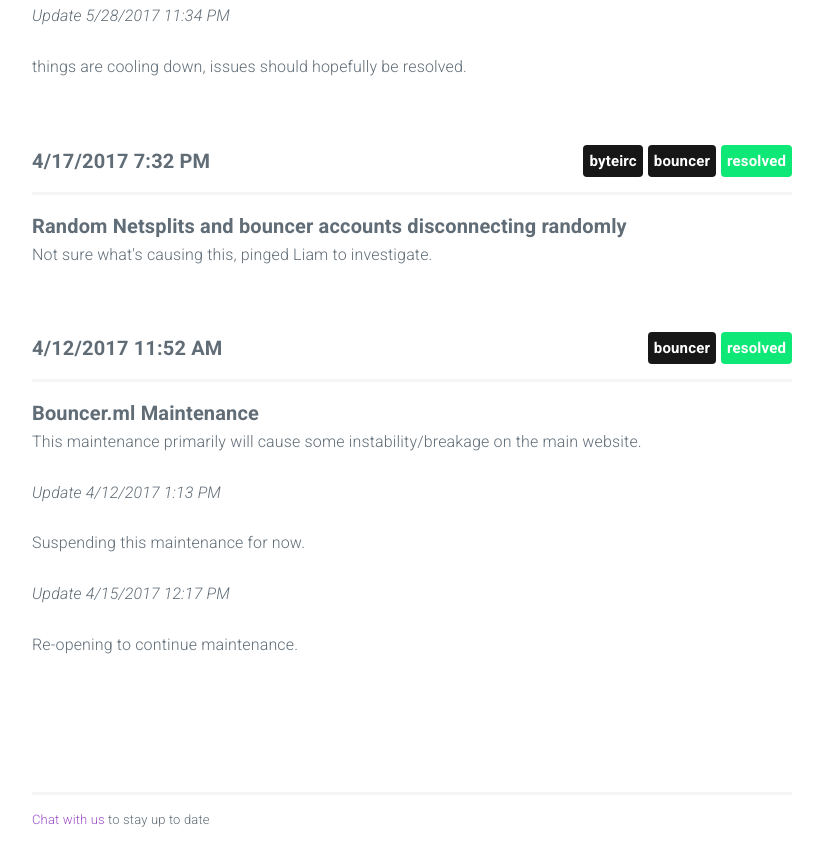
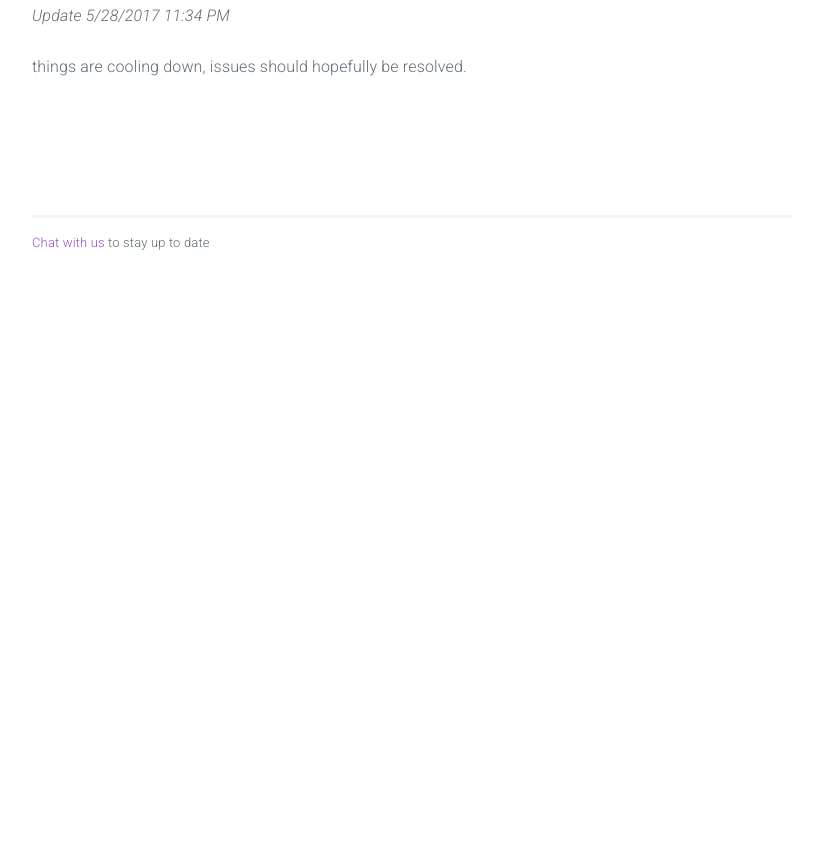
Before and after one commit to ProtheanGod/status, a plain HTML site: page index.html in a window 1280 px wide. Shown: the part 2339-3195 px from the top of the page, without its empty margins (228-1051 px from the left). After the commit the page ends 2617 px from the top, so only its background shows below. Drawn offline with nearby package versions, Linux system fonts and the light colour scheme; no server answers.

Commit message:
update index

```diff
--- a/index.html
+++ b/index.html
@@ -194,50 +194,6 @@
 
 					</div>
 
-					<div class="incident">
-						<span class="date moment">2017-04-17 19:32:18 UTC</span>
-
-
-							<span class="label operational float-right" data-l10n-id="resolved">resolved</span>
-
-
-							<span class="label system float-right">bouncer</span>
-
-							<span class="label system float-right">byteirc</span>
-
-						<hr/>
-
-						<span class="title">Random Netsplits and bouncer accounts disconnecting randomly</span>
-						<p>Not sure what's causing this, pinged Liam to investigate.</p>
-
-
-					</div>
-
-					<div class="incident">
-						<span class="date moment">2017-04-12 11:52:23 UTC</span>
-
-
-							<span class="label operational float-right" data-l10n-id="resolved">resolved</span>
-
-
-							<span class="label system float-right">bouncer</span>
-
-						<hr/>
-
-						<span class="title">Bouncer.ml Maintenance</span>
-						<p>This maintenance primarily will cause some instability/breakage on the main website.</p>
-
-
-							<p><em>Update <span class="moment">2017-04-12 13:13:36 UTC</span></em></p>
-							<p>Suspending this maintenance for now.</p>
-
-
-							<p><em>Update <span class="moment">2017-04-15 12:17:25 UTC</span></em></p>
-							<p>Re-opening to continue maintenance.</p>
-
-
-					</div>
-
 
 			</section>
 
```
